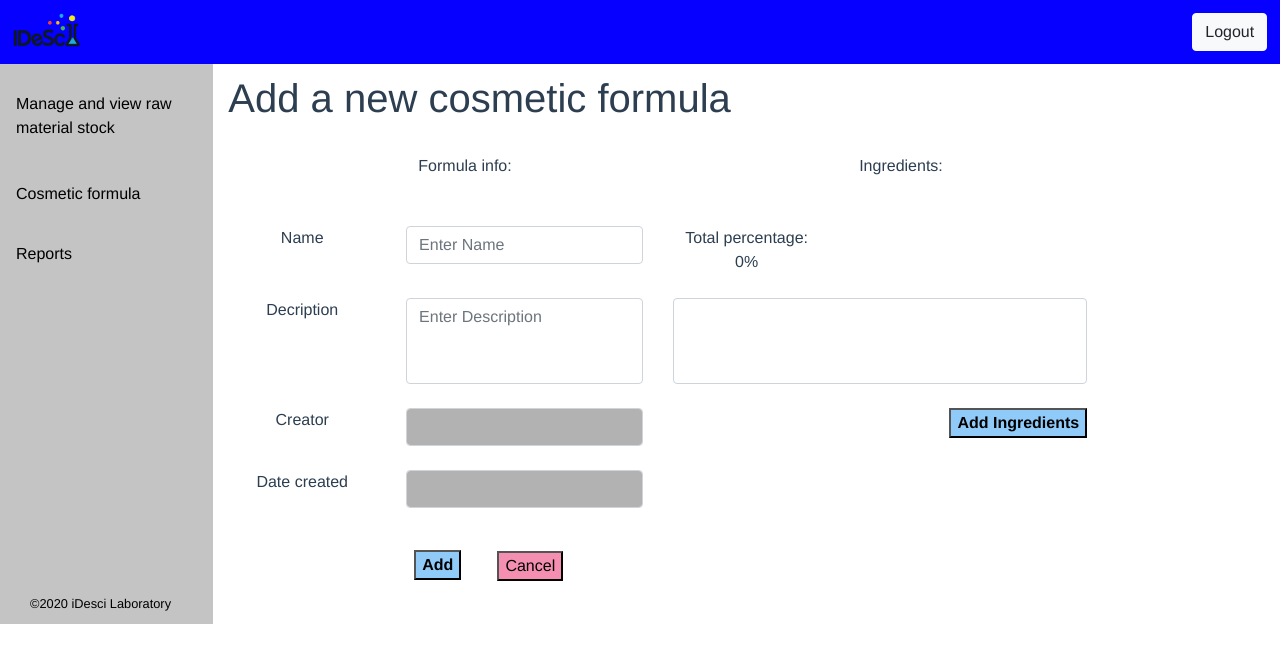
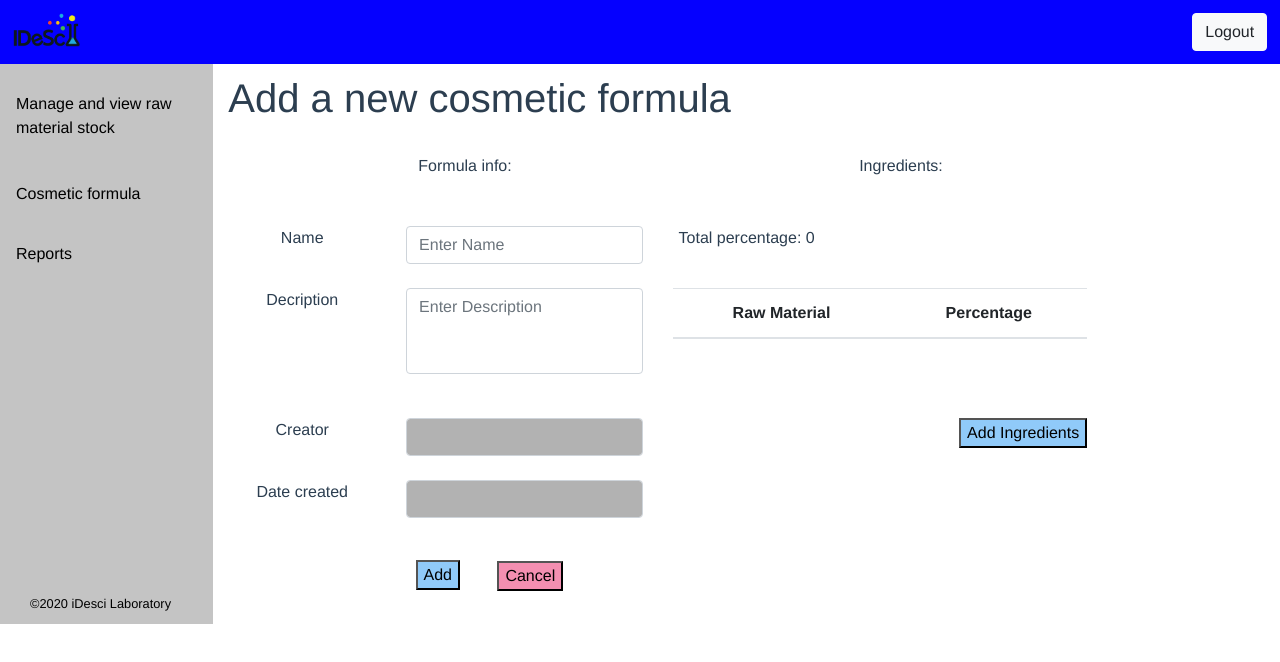
Before and after one commit to jparrax/vue-inventory, a Vue app: page /AddCosmeticFormula in a window 1280 px wide. Both pictures are taken after a click on the button "Login". Shown: the top 662 px of the page. Built offline with nearby package versions, Linux system fonts and the light colour scheme.

Commit message:
New functionality for Add Cosmetic Formula and Update Cosmetic Formula

```diff
--- a/src/components/AddCosmeticFormula.vue
+++ b/src/components/AddCosmeticFormula.vue
@@ -20,7 +20,7 @@
         <b-form-input v-model="name" placeholder="Enter Name"></b-form-input>
       </b-col>
       <b-col cols = "2" class="form">
-        Total percentage: 0%
+        Total percentage: <span>{{totalPercentage()}}</span>
       </b-col>
     </b-row>
     <br>
@@ -37,14 +37,8 @@
          max-rows="6"
         ></b-form-textarea>
       </b-col>
-      <b-col cols = "5" class="form">
-        <b-form-textarea
-         id="textarea"
-         v-model="ingredients"
-         placeholder=""
-         rows="3"
-         max-rows="6"
-        ></b-form-textarea>
+      <b-col cols = "5" class="form table">
+        <b-table striped hover :items="items" :fields="fields"></b-table>
       </b-col>
     </b-row>
     <br>
@@ -56,7 +50,7 @@
         <b-form-input v-model="creator"  class = "disable" disabled></b-form-input>
       </b-col>
       <b-col cols = "5" class="button-left">
-        <router-link to="/AddCosmeticFormula" tag="button" class="update">Add Ingredients</router-link>
+        <button v-b-modal.modal-1 class="update">Add Ingredients</button>
       </b-col>
     </b-row>
     <br>
@@ -71,12 +65,42 @@
     <br>
     <b-row>
       <b-col cols = "1" class="button left">
-                <router-link to="/AddCosmeticFormula" tag="button" class="update"> Add </router-link>
+                <button class="update">Add</button>
       </b-col>
       <b-col cols = "1" class="button right">
                 <router-link to="/CosmeticFormula" tag="button" class="cancel">Cancel</router-link>
       </b-col>
     </b-row>
+    <!-- Modal -->
+    <b-modal id="modal-1" title="Create order" hide-footer>
+            <b-row>
+                <b-col cols="3" class="modal-label">
+                    Raw material
+                </b-col>
+                <b-col cols="9">
+                   <b-form-select v-model="selected" :options="options"></b-form-select>
+                </b-col>
+            </b-row>
+            <br>
+            <b-row>
+                <b-col cols="3" class="modal-label">
+                    Percentage
+                </b-col>
+                <b-col cols="9">
+                    <b-form-input v-model="percentage" placeholder="Enter Percentage on decimals"></b-form-input>
+                </b-col>
+            </b-row>
+            <br>
+            <b-row>
+                <b-col cols = "2" class="button modal-button">
+                    <button class="update">Add</button>
+                </b-col>
+                <b-col cols = "1" class="button">
+                    <button class="cancel" block @click="$bvModal.hide('modal-1')">Cancel</button>
+                </b-col>
+            </b-row>
+        </b-modal>
+        <!-- Modal -->
   </b-container>
 </template>
 <script>
@@ -87,7 +111,19 @@ export default {
       description: '',
       ingredients: '',
       creator: '',
-      date_created: ''
+      date_created: '',
+      percentage: '',
+      fields: ['Raw material','Percentage'],
+      items: [],
+      selected: null,
+      options: [],
+      rawmaterialslist: [],
+      percentagelist: []
+    }
+  },
+  methods: {
+    totalPercentage: function() {
+      return this.percentagelist.reduce((a, b) => a + b, 0)
     }
   }
 }
@@ -126,4 +162,8 @@ export default {
     .disable{
       background-color: #b2b2b2;
     }
+    .table{
+      height: 90px;
+      overflow: auto;
+    }
 </style>
--- a/src/components/AddRawMaterial.vue
+++ b/src/components/AddRawMaterial.vue
@@ -94,7 +94,7 @@
     </b-row>
     <b-row>
       <b-col cols = "1" class="button left">
-                <router-link to="/AddRawMaterial" tag="button" class="update"> Add </router-link>
+                <button class="update"> Add </button>
       </b-col>
       <b-col cols = "1" class="button right">
                 <router-link to="/RawMaterial" tag="button" class="cancel">Cancel</router-link>
--- a/src/components/CosmeticFormula.vue
+++ b/src/components/CosmeticFormula.vue
@@ -21,6 +21,7 @@
                  </template>
             </b-table>
         </b-row>
+        <!-- Modal -->
         <b-modal id="modal-1" title="Create order" hide-footer>
             <b-row>
                 <b-col cols="3" class="modal-label">
@@ -81,9 +82,11 @@
                 </b-col>
             </b-row>
         </b-modal>
+        <!-- Modal -->
     </b-container>
 </template>
 <script>
+import axios from 'axios'
 export default {
   data () {
     return {
@@ -93,12 +96,16 @@ export default {
       customer: '',
       order_date: '',
       description: '',
-      fields: ['ID', 'Batch No', 'Creator', 'Date updated', 'Actions'],
+      fields: ['formulaId', 'formulaName', 'formulaDesc', 'user.username', 'Actions'],
       items: []
     }
   },
-  methods: {
+  mounted () {
+    axios.get('http://localhost:9000/formulas').then(response => {
+        console.log(response);
 
+        this.items = response.data.data
+    })
   }
 }
 </script>
--- a/src/components/CosmeticFormulaReport.vue
+++ b/src/components/CosmeticFormulaReport.vue
@@ -41,6 +41,12 @@ export default {
       selected: null,
       options: []
     }
+  },
+  mounted () {
+      axios.get('http://localhost:9000/formulas?selected='+this.selected+'&from='+this.from+'&to='+this.to).then(response => {
+        console.log(response);
+        this.items = response.data.data
+    })
   }
 }
 </script>
--- a/src/components/InventoryReport.vue
+++ b/src/components/InventoryReport.vue
@@ -28,6 +28,7 @@
     </b-container>
 </template>
 <script>
+import axios from 'axios'
 export default {
   data () {
     return {
@@ -36,6 +37,12 @@ export default {
       fields: ['Code', 'Batch No', 'Anal No', 'Trade Name', 'INCI Name', 'Actual stock', 'Supplier'],
       items: []
     }
+  },
+  mounted () {
+      axios.get('http://localhost:9000/formulas?from='+this.from+'&to='+this.to).then(response => {
+        console.log(response);
+        this.items = response.data.data
+    })
   }
 }
 </script>
--- a/src/components/RawMaterial.vue
+++ b/src/components/RawMaterial.vue
@@ -31,8 +31,8 @@ export default {
       search: '',
       fields: [
         'materialId',
-        'Batch No',
-        'Anal No',
+        // 'Batch No',
+        // 'Anal No',
         'name',
         'inciName',
         'quantity',
--- a/src/components/UpdateCosmeticFormula.vue
+++ b/src/components/UpdateCosmeticFormula.vue
@@ -20,7 +20,7 @@
         <b-form-input v-model="name" placeholder="Enter Name"></b-form-input>
       </b-col>
       <b-col cols = "2" class="form">
-        Total percentage: 0%
+        Total percentage: <span>{{totalPercentage()}}</span>
       </b-col>
     </b-row>
     <br>
@@ -37,14 +37,8 @@
          max-rows="6"
         ></b-form-textarea>
       </b-col>
-      <b-col cols = "5" class="form">
-        <b-form-textarea
-         id="textarea"
-         v-model="percentage"
-         placeholder=""
-         rows="3"
-         max-rows="6"
-        ></b-form-textarea>
+      <b-col cols = "5" class="form table">
+        <b-table striped hover :items="items" :fields="fields"></b-table>
       </b-col>
     </b-row>
     <br>
@@ -56,7 +50,7 @@
         <b-form-input v-model="creator" class = 'disabled' disabled></b-form-input>
       </b-col>
       <b-col cols = "5" class="button-left">
-        <router-link to="/UpdateCosmeticFormula" tag="button" class="update"> Add Ingredients</router-link>
+        <button v-b-modal.modal-1 class="update">Add Ingredients</button>
       </b-col>
     </b-row>
     <br>
@@ -80,6 +74,36 @@
                 <router-link to="/CosmeticFormula" tag="button" class="cancel">Cancel</router-link>
       </b-col>
     </b-row>
+    <!-- Modal -->
+    <b-modal id="modal-1" title="Create order" hide-footer>
+        <b-row>
+            <b-col cols="3" class="modal-label">
+                Raw material
+            </b-col>
+            <b-col cols="9">
+                <b-form-select v-model="selected" :options="options"></b-form-select>
+            </b-col>
+        </b-row>
+        <br>
+        <b-row>
+            <b-col cols="3" class="modal-label">
+                Percentage
+            </b-col>
+            <b-col cols="9">
+                <b-form-input v-model="percentage" placeholder="Enter Percentage on decimals"></b-form-input>
+            </b-col>
+        </b-row>
+        <br>
+        <b-row>
+            <b-col cols = "2" class="button modal-button">
+                <button class="update">Add</button>
+            </b-col>
+            <b-col cols = "1" class="button">
+                <button class="cancel" block @click="$bvModal.hide('modal-1')">Cancel</button>
+            </b-col>
+        </b-row>
+    </b-modal>
+    <!-- Modal -->
   </b-container>
 </template>
 <script>
@@ -90,7 +114,19 @@ export default {
       description: '',
       percentage: '',
       creator: '',
-      date_created: ''
+      date_created: '',
+      fields: ['Raw material','Percentage'],
+      items: [],
+      selected: null,
+      options: [],
+      percentage: '',
+      rawmaterialslist: [],
+      percentagelist: [],
+    }
+  },
+  methods: {
+    totalPercentage: function() {
+      return this.percentagelist.reduce((a, b) => a + b, 0)
     }
   }
 }
@@ -129,4 +165,8 @@ export default {
     .disabled{
       background-color: #b2b2b2;
     }
+    .table{
+      height: 90px;
+      overflow: auto;
+    }
 </style>
--- a/src/components/UsageReport.vue
+++ b/src/components/UsageReport.vue
@@ -41,6 +41,12 @@ export default {
       selected: null,
       options: []
     }
+  },
+  mounted () {
+      axios.get('http://localhost:9000/formulas?selected='+this.selected+'&from='+this.from+'&to='+this.to).then(response => {
+        console.log(response);
+        this.items = response.data.data
+    })
   }
 }
 </script>
```
